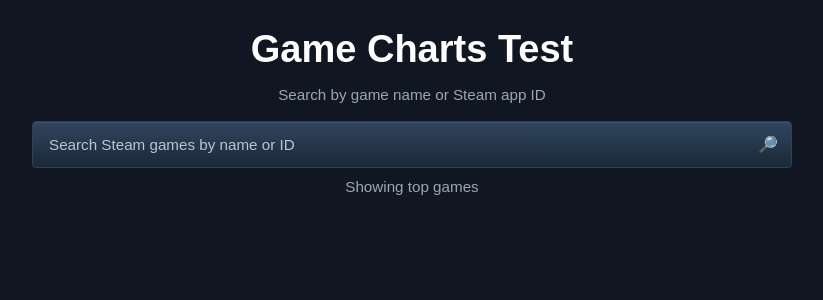
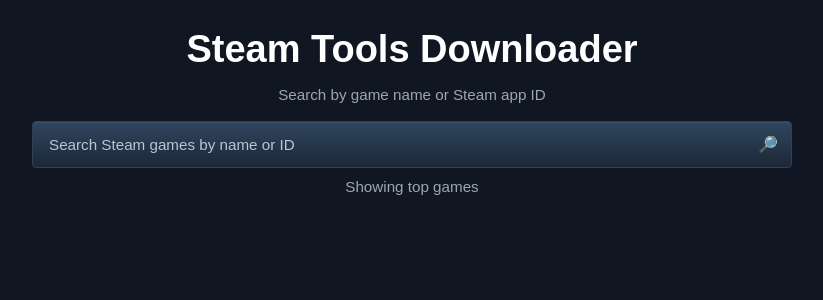
Before and after one commit to errorC003C004/errorC003C004.github.io, a Flask app: page / in a window 1280 px wide. Shown: the top 300 px of the page, without its empty margins (228-1051 px from the left). Run offline with Flask 3, Linux system fonts and the light colour scheme; data that the repository does not hold is empty.

Commit message:
Update index.html

```diff
--- a/templates/index.html
+++ b/templates/index.html
@@ -3,7 +3,7 @@
 <head>
     <meta charset="UTF-8">
     <meta name="viewport" content="width=device-width, initial-scale=1.0">
-    <title>Game Charts Test</title>
+    <title>Steam Tools Downloader</title>
     <style>
     :root {
         --bg-main: #101722;
@@ -367,7 +367,7 @@
 </head>
 <body>
     <div class="page">
-        <h1>Game Charts Test</h1>
+        <h1>Steam Tools Downloader</h1>
         <div class="subtext">Search by game name or Steam app ID</div>
 
         <div class="search-wrap">
```
